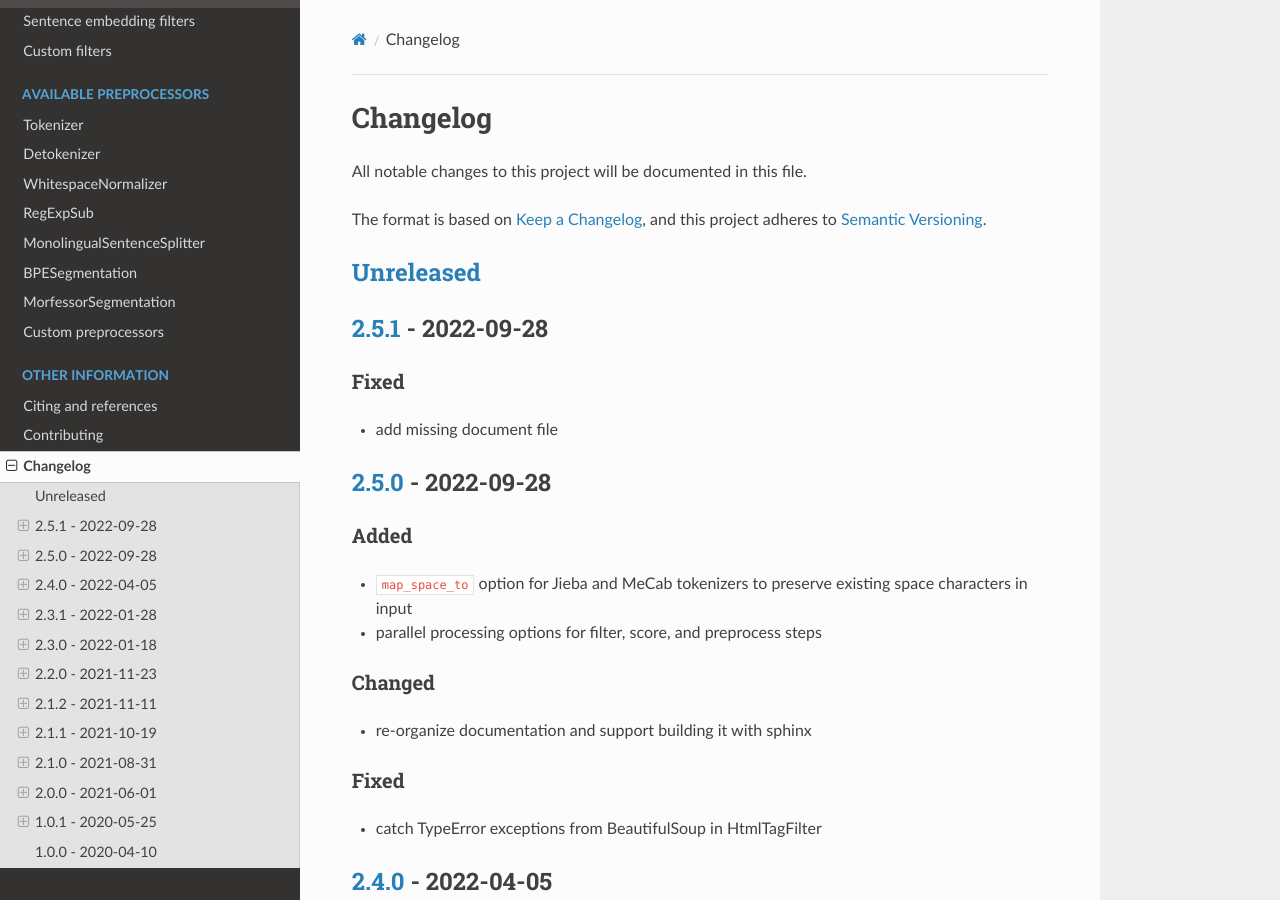
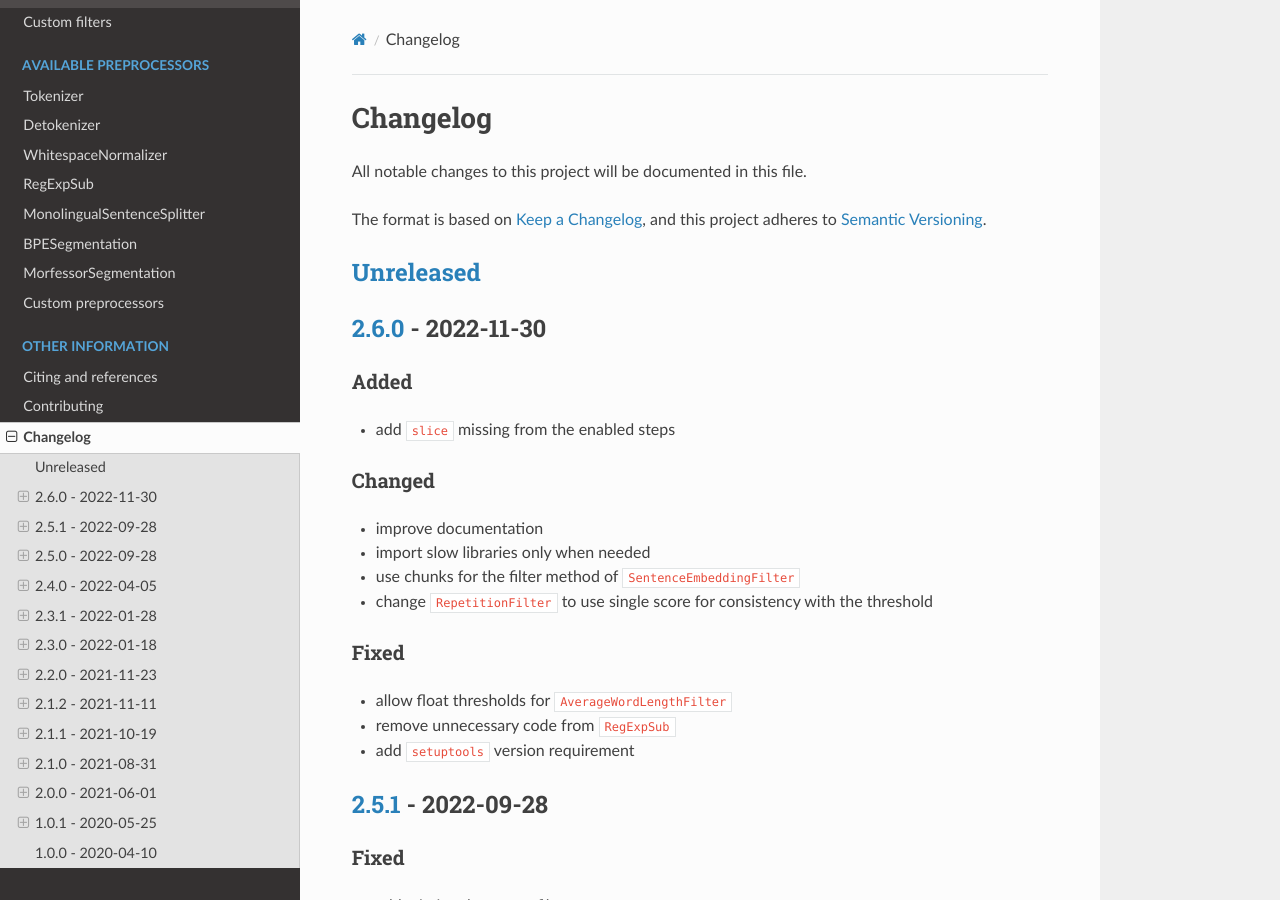
Before and after one commit to Helsinki-NLP/OpusFilter, a Sphinx documentation site: the page built from docs/CHANGELOG.md, in a window 1280 px wide and 900 px high. Built offline with Sphinx 7.4.7 and the Read the Docs theme 2.0.0, drawn with Linux system fonts in a browser that asks for light colours; the version number could not be read and is left out.

Commit message:
update changelog

```diff
--- a/docs/CHANGELOG.md
+++ b/docs/CHANGELOG.md
@@ -6,6 +6,25 @@ The format is based on [Keep a Changelog](https://keepachangelog.com/en/1.0.0/),
 and this project adheres to [Semantic Versioning](https://semver.org/spec/v2.0.0.html).
 
 ## [Unreleased]
+
+## [2.6.0] - 2022-11-30
+
+### Added
+
+- add `slice` missing from the enabled steps
+
+### Changed
+
+- improve documentation
+- import slow libraries only when needed
+- use chunks for the filter method of `SentenceEmbeddingFilter`
+- change `RepetitionFilter` to use single score for consistency with the threshold
+
+### Fixed
+
+- allow float thresholds for `AverageWordLengthFilter`
+- remove unnecessary code from `RegExpSub`
+- add `setuptools` version requirement
 
 ## [2.5.1] - 2022-09-28
 
@@ -144,7 +163,8 @@ and this project adheres to [Semantic Versioning](https://semver.org/spec/v2.0.0
 First tagged version.
 
 
-[Unreleased]: https://github.com/Helsinki-NLP/OpusFilter/compare/2.5.1...develop
+[Unreleased]: https://github.com/Helsinki-NLP/OpusFilter/compare/2.6.0...develop
+[2.6.0]: https://github.com/Helsinki-NLP/OpusFilter/compare/2.5.1...2.6.0
 [2.5.1]: https://github.com/Helsinki-NLP/OpusFilter/compare/2.5.0...2.5.1
 [2.5.0]: https://github.com/Helsinki-NLP/OpusFilter/compare/2.4.0...2.5.0
 [2.4.0]: https://github.com/Helsinki-NLP/OpusFilter/compare/2.3.1...2.4.0
```
